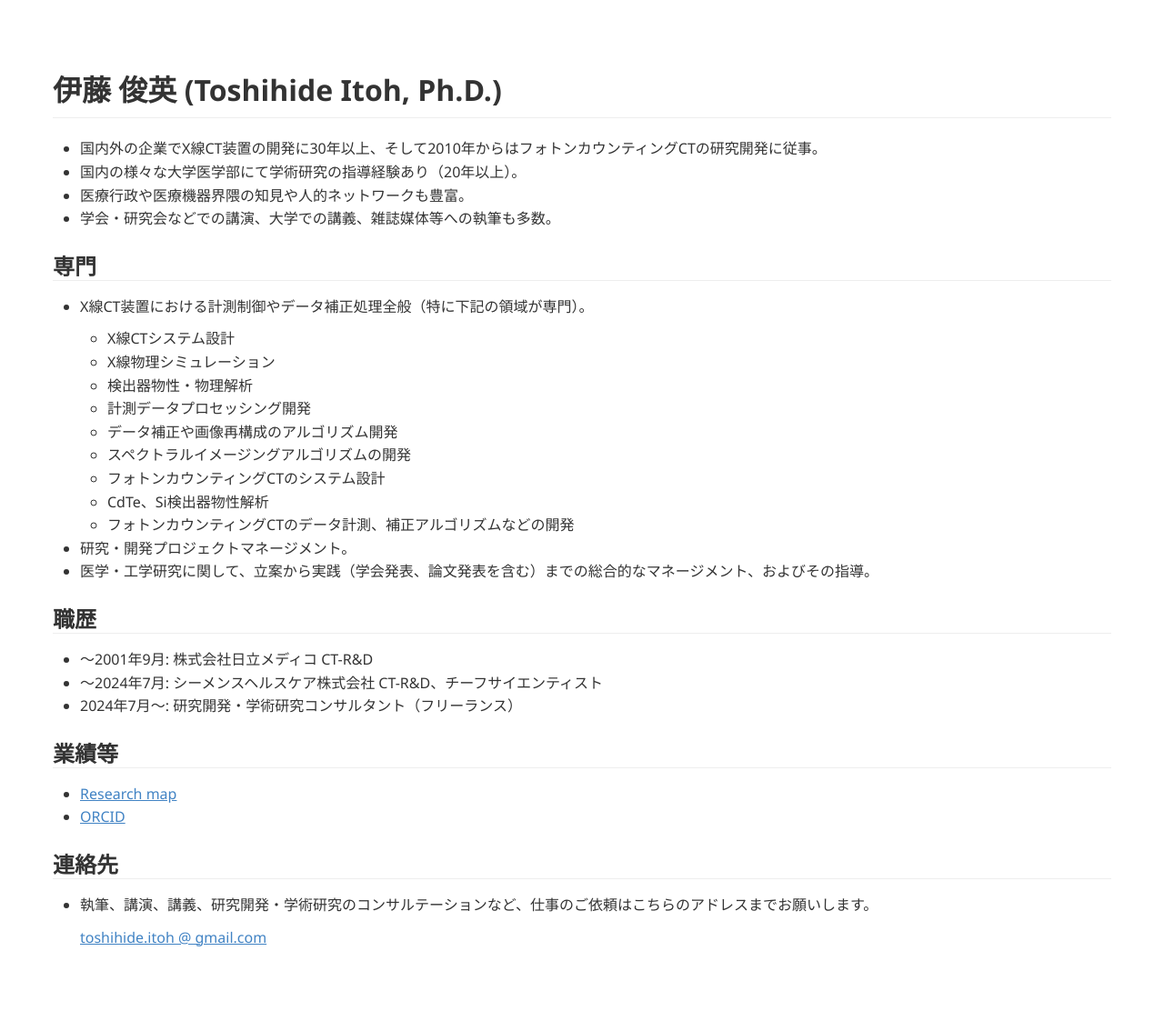
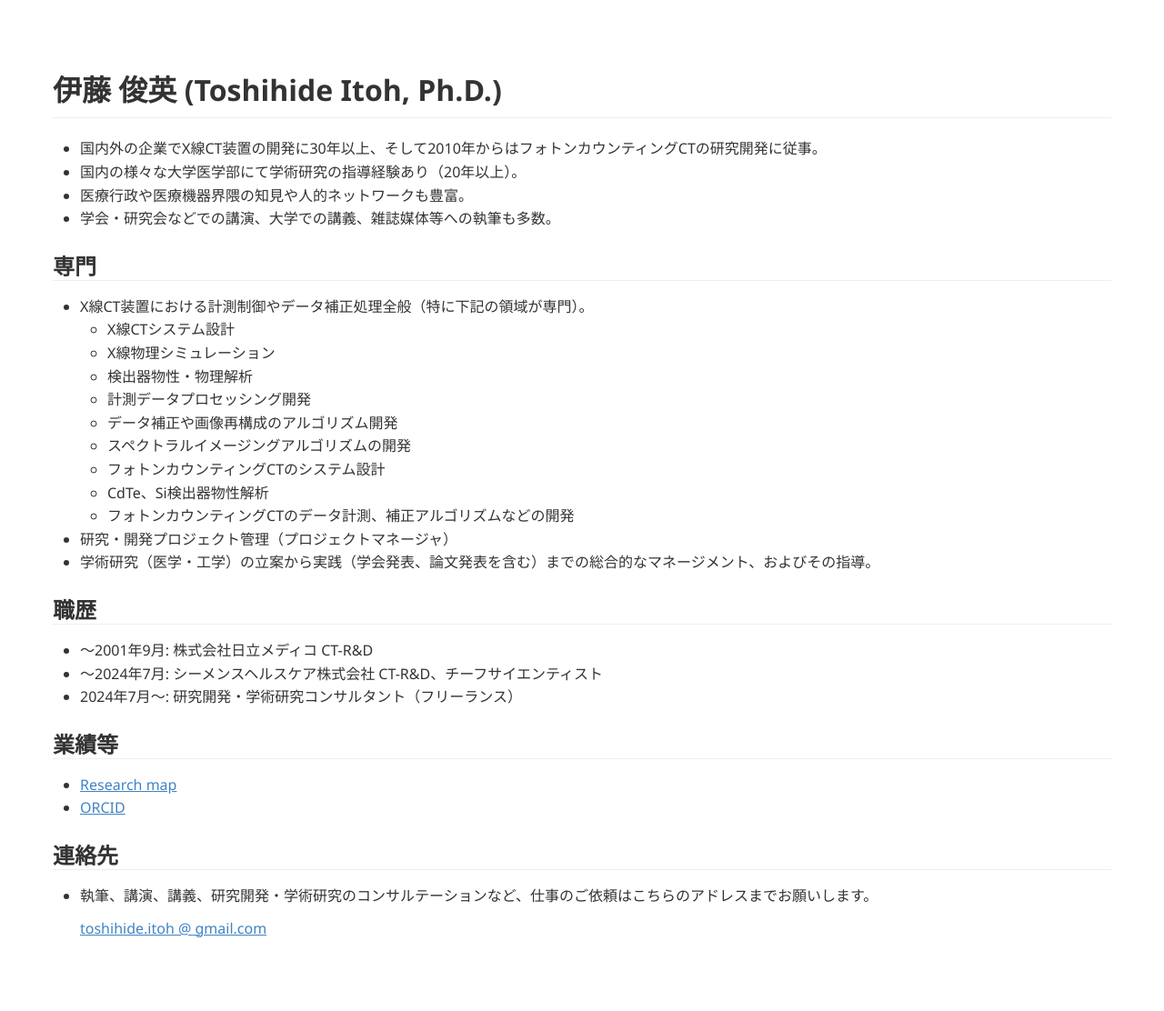
Before and after one commit to tnitoh/tnitoh.github.io, a Jekyll site: the page built from index.md, in a window 1280 px wide. Shown: the whole page at 91% size. Built offline with Jekyll 4.4.1, drawn with Linux system fonts in a browser that asks for light colours; Markdown is read by kramdown in place of the engine named in the settings.

Commit message:
Update index.md

```diff
--- a/index.md
+++ b/index.md
@@ -14,19 +14,18 @@
 
 ## 専門
 - X線CT装置における計測制御やデータ補正処理全般（特に下記の領域が専門）。
+    - X線CTシステム設計
+    - X線物理シミュレーション
+    - 検出器物性・物理解析
+    - 計測データプロセッシング開発
+    - データ補正や画像再構成のアルゴリズム開発
+    - スペクトラルイメージングアルゴリズムの開発
+    - フォトンカウンティングCTのシステム設計
+    - CdTe、Si検出器物性解析
+    - フォトンカウンティングCTのデータ計測、補正アルゴリズムなどの開発
 
-  - X線CTシステム設計
-  - X線物理シミュレーション
-  - 検出器物性・物理解析
-  - 計測データプロセッシング開発
-  - データ補正や画像再構成のアルゴリズム開発
-  - スペクトラルイメージングアルゴリズムの開発
-  - フォトンカウンティングCTのシステム設計
-  - CdTe、Si検出器物性解析
-  - フォトンカウンティングCTのデータ計測、補正アルゴリズムなどの開発
-
-- 研究・開発プロジェクトマネージメント。
-- 医学・工学研究に関して、立案から実践（学会発表、論文発表を含む）までの総合的なマネージメント、およびその指導。
+- 研究・開発プロジェクト管理（プロジェクトマネージャ）
+- 学術研究（医学・工学）の立案から実践（学会発表、論文発表を含む）までの総合的なマネージメント、およびその指導。
 
 
 ## 職歴
```
